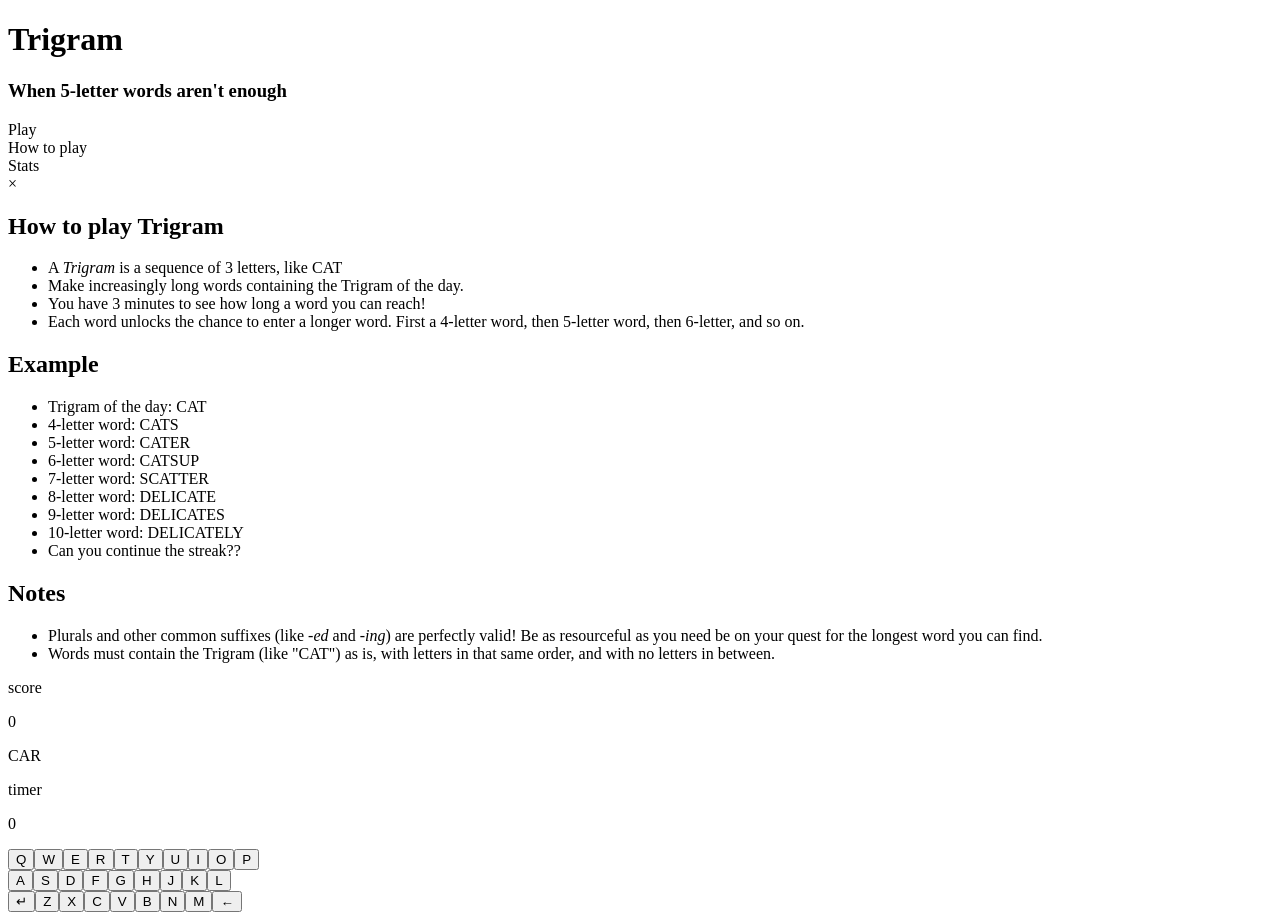
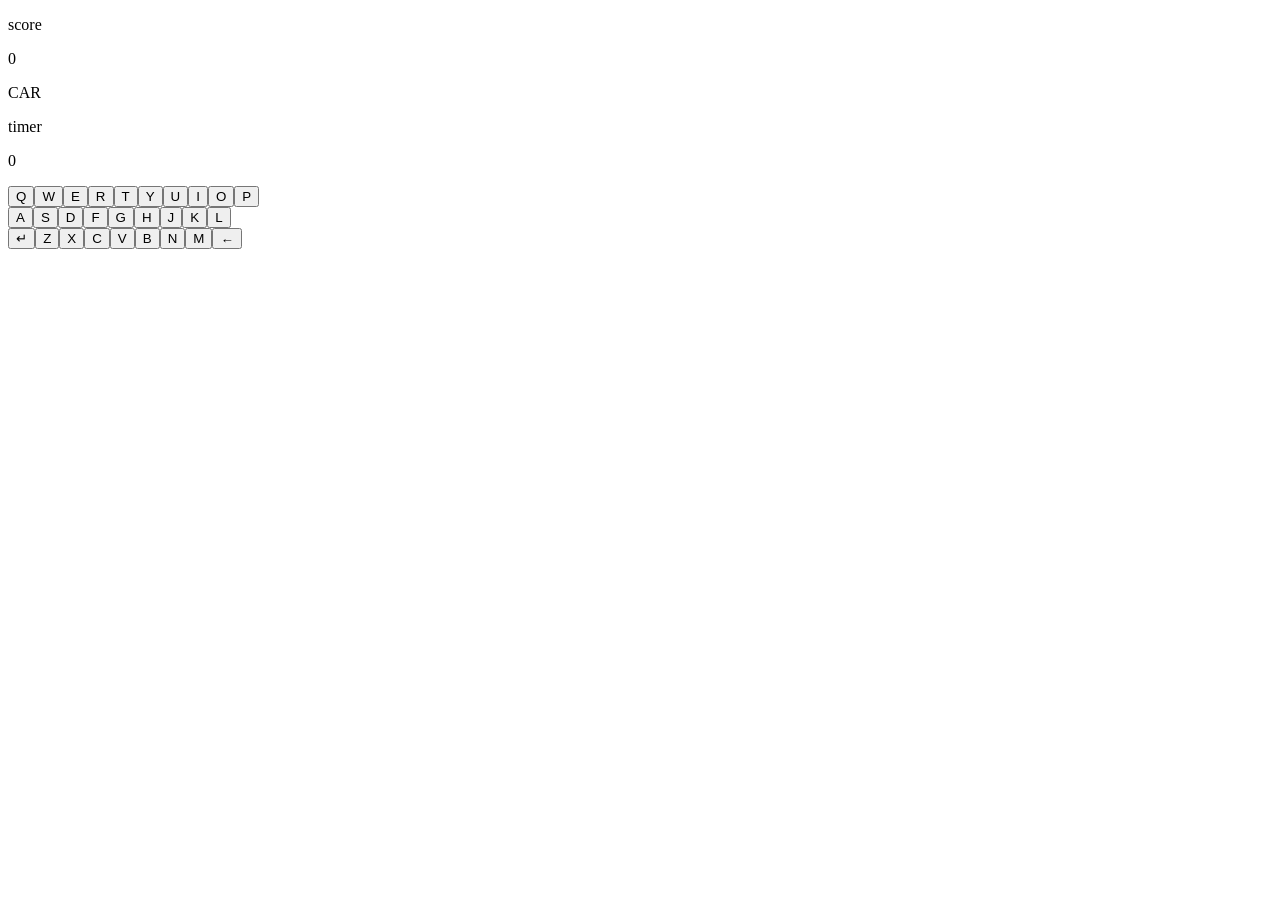
Before and after one commit to nikhilNathwani/trigram-react-vite, a React (Vite) app: page / in a window 1280 px wide. After the commit the page ends 800 px from the top, so only its background shows below. Built offline with nearby package versions, Linux system fonts and the light colour scheme.

Commit message:
Added css to temporarily hide title screen and help screen

```diff
--- /dev/null
+++ b/src/components/modals/HelpScreen.css
@@ -0,0 +1,3 @@
+#helpScreen {
+	display: none;
+}
--- a/src/components/modals/HelpScreen.jsx
+++ b/src/components/modals/HelpScreen.jsx
@@ -1,6 +1,8 @@
+import "./HelpScreen.css";
+
 export default function HelpScreen() {
 	return (
-		<div id="help" className="modal">
+		<div id="helpScreen" className="modal">
 			<div className="modal-content">
 				<div className="closeRow">
 					<div className="close">&times;</div>
--- /dev/null
+++ b/src/components/modals/TitleScreen.css
@@ -0,0 +1,3 @@
+#titleScreen {
+	display: none;
+}
--- a/src/components/modals/TitleScreen.jsx
+++ b/src/components/modals/TitleScreen.jsx
@@ -1,3 +1,5 @@
+import "./TitleScreen.css";
+
 export default function TitleScreen() {
 	return (
 		<div id="titleScreen">
```
